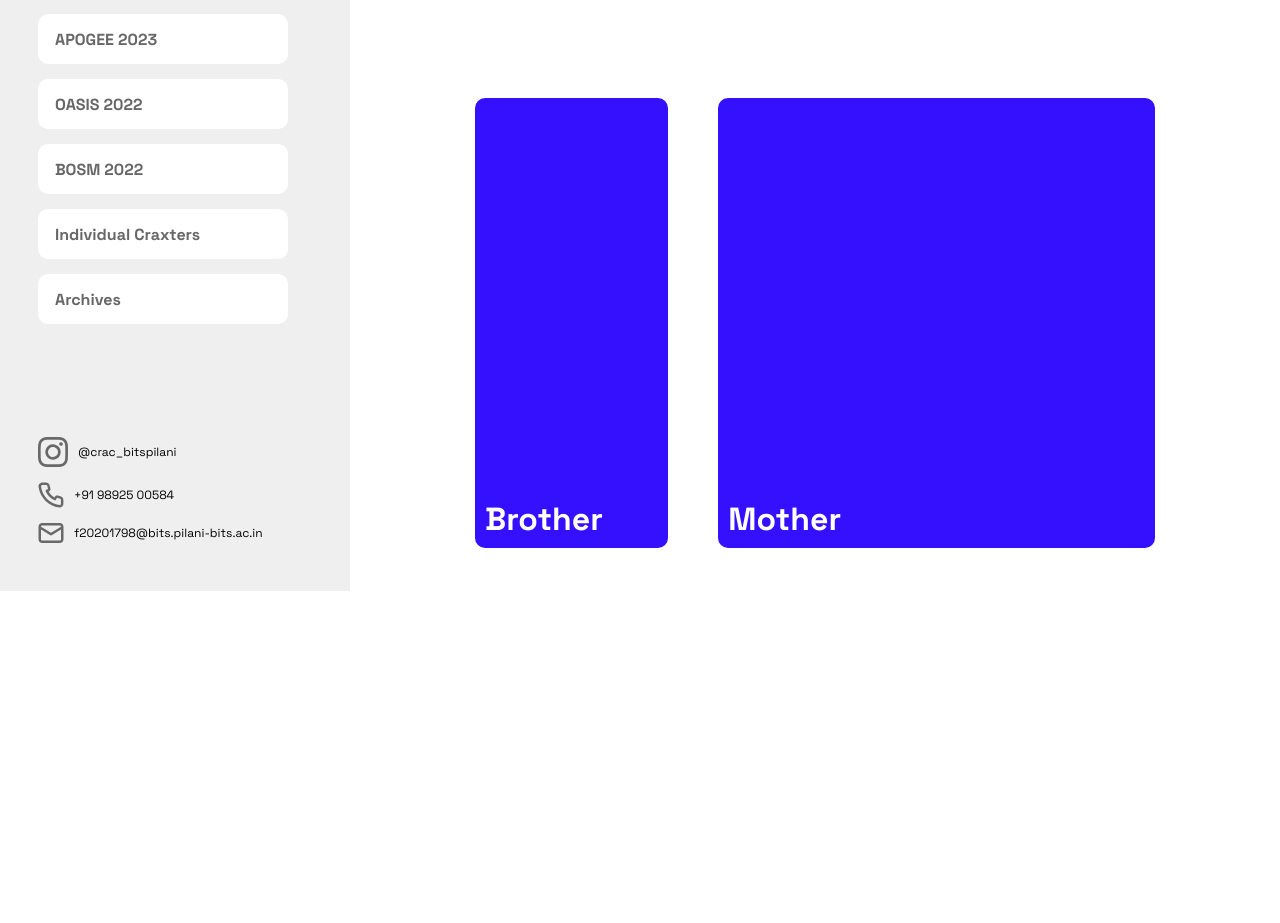
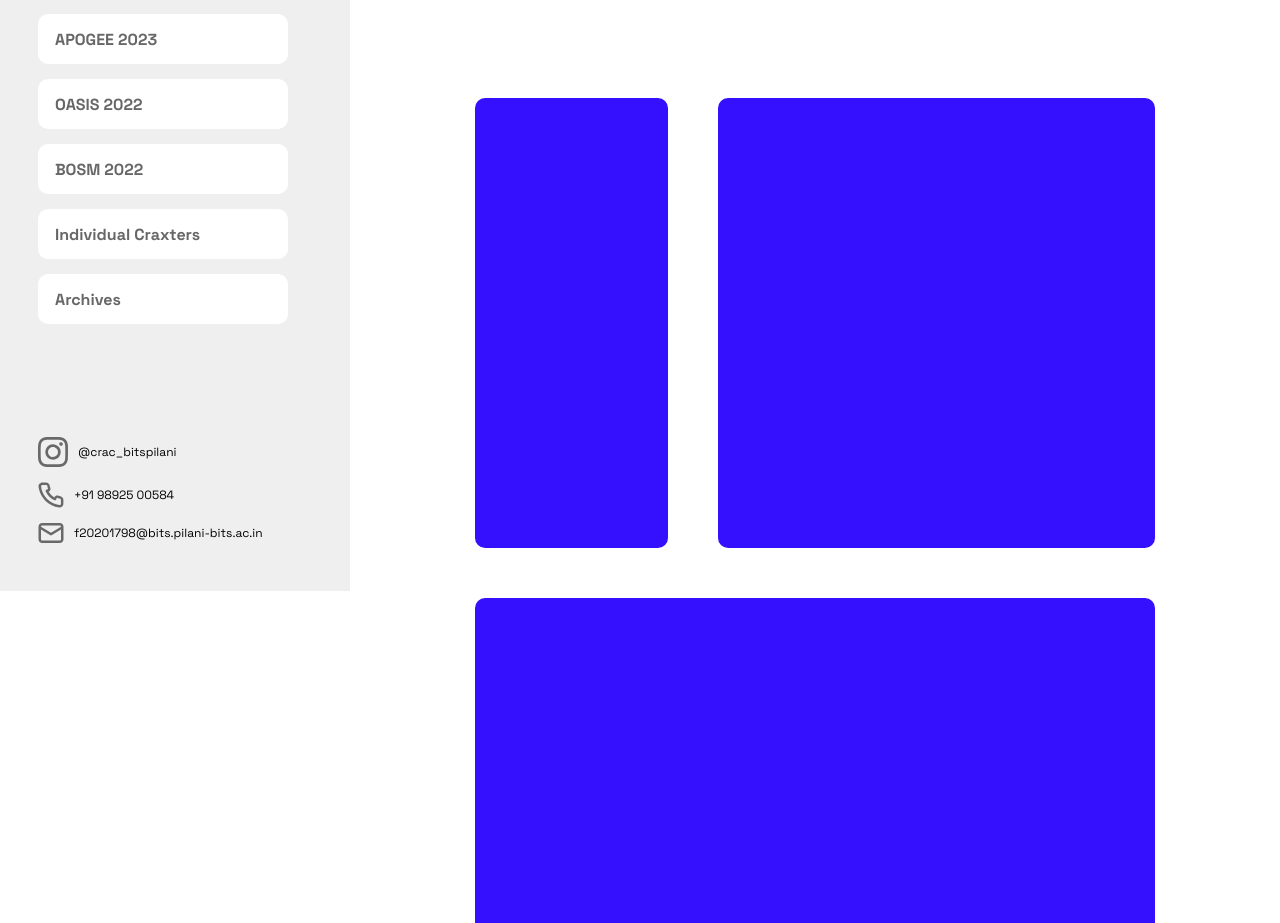
Before and after one commit to rohan-musk/crac-frontend, a Next.js app: page /oasis in a window 1280 px wide. Shown: the part 209-1132 px from the top of the page. Before the commit the page ends 857 px from the top, so only its background shows below. Built offline with nearby package versions, Linux system fonts and the light colour scheme.

Commit message:
RM| Image Cards

```diff
--- a/components/layouts/festLayout/FestLayout.js
+++ b/components/layouts/festLayout/FestLayout.js
@@ -16,6 +16,7 @@ const FestLayout = () => {
       <FestLayoutBody>
         <ImageCards text='Brother' />
         <ImageCards text='Mother' wide />
+        <ImageCards text='Team' main />
       </FestLayoutBody>
     </FestLayoutContainer>
   );
--- a/components/layouts/festLayout/FestLayout.styled.js
+++ b/components/layouts/festLayout/FestLayout.styled.js
@@ -23,21 +23,3 @@ export const FestLayoutBody = styled.div`
   padding: 100px 125px;
   grid-auto-flow: row dense;
 `;
-export const FestImage = styled.div`
-  ${(props) => (props.wide ? `grid-column: span 2;` : `grid-column: span 1;`)}
-  height:450px;
-  width: 100%;
-  background-color: #3510ff;
-  border-radius: 10px;
-`;
-export const FestImageText = styled.div`
-  display: flex;
-  font-style: normal;
-  font-weight: 700;
-  font-size: 32px;
-  line-height: 41px;
-  align-items: flex-end;
-  height: 100%;
-  color: #ffffff;
-  padding: 8px 10px;
-`;
--- a/components/reusable/ImageCards/ImageCards.js
+++ b/components/reusable/ImageCards/ImageCards.js
@@ -1,10 +1,16 @@
-import React from 'react';
+import React, { useState } from 'react';
 import { FestImage, FestImageText } from './ImageCards.styled';
 
-const ImageCards = ({ text, wide }) => {
+const ImageCards = ({ text, wide, main }) => {
+  const [show, setShow] = useState(false);
   return (
-    <FestImage wide={wide}>
-      <FestImageText>{text}</FestImageText>
+    <FestImage
+      wide={wide}
+      main={main}
+      onMouseEnter={() => setShow(true)}
+      onMouseLeave={() => setShow(false)}
+    >
+      {show ? <FestImageText>{text}</FestImageText> : <></>}
     </FestImage>
   );
 };
--- a/components/reusable/ImageCards/ImageCards.styled.js
+++ b/components/reusable/ImageCards/ImageCards.styled.js
@@ -1,7 +1,12 @@
 import styled from 'styled-components';
 
 export const FestImage = styled.div`
-  ${(props) => (props.wide ? `grid-column: span 2;` : `grid-column: span 1;`)}
+  ${(props) =>
+    props.main
+      ? `grid-column: span 3;`
+      : props.wide
+      ? `grid-column: span 2;`
+      : `grid-column: span 1;`}
   height:450px;
   width: 100%;
   background-color: #3510ff;
@@ -17,4 +22,13 @@ export const FestImageText = styled.div`
   height: 100%;
   color: #ffffff;
   padding: 8px 10px;
+  animation: fadeIn 0.4s;
+  @keyframes fadeIn {
+    0% {
+      opacity: 0;
+    }
+    100% {
+      opacity: 1;
+    }
+  }
 `;
```
